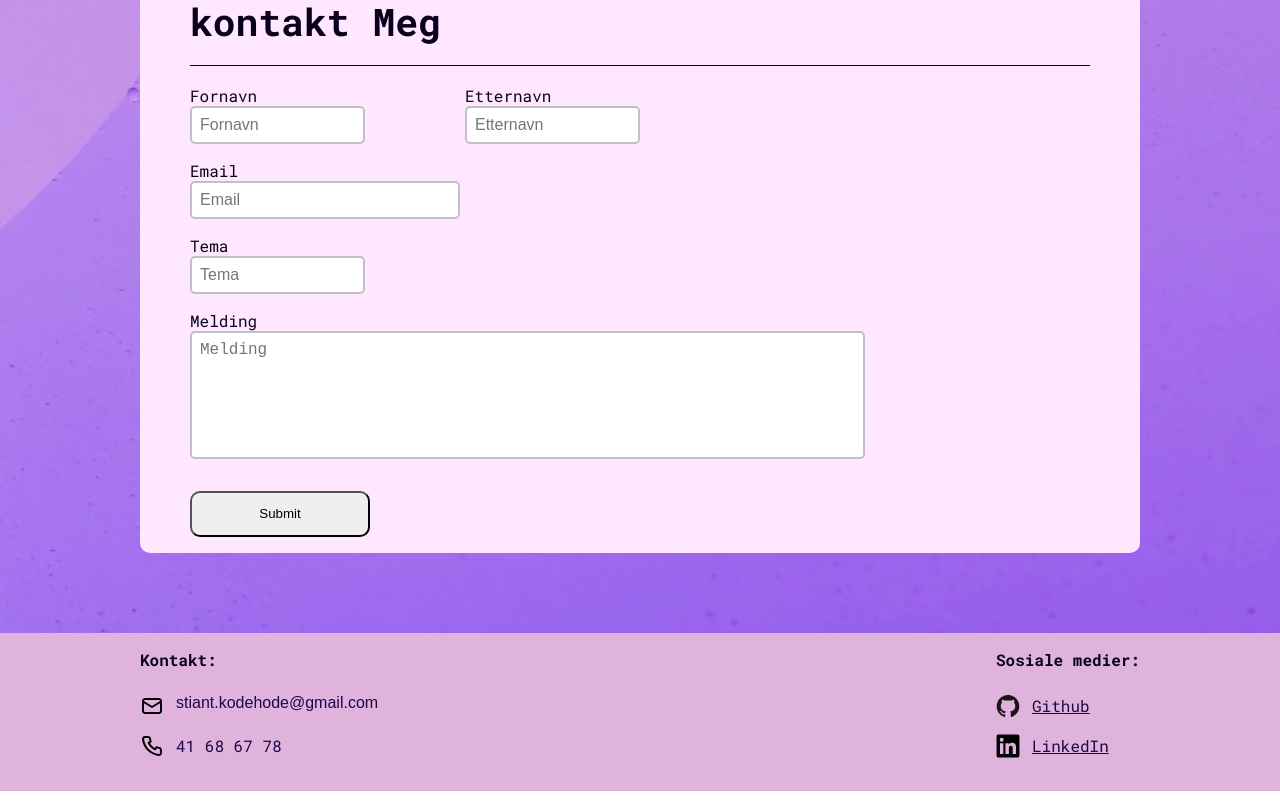
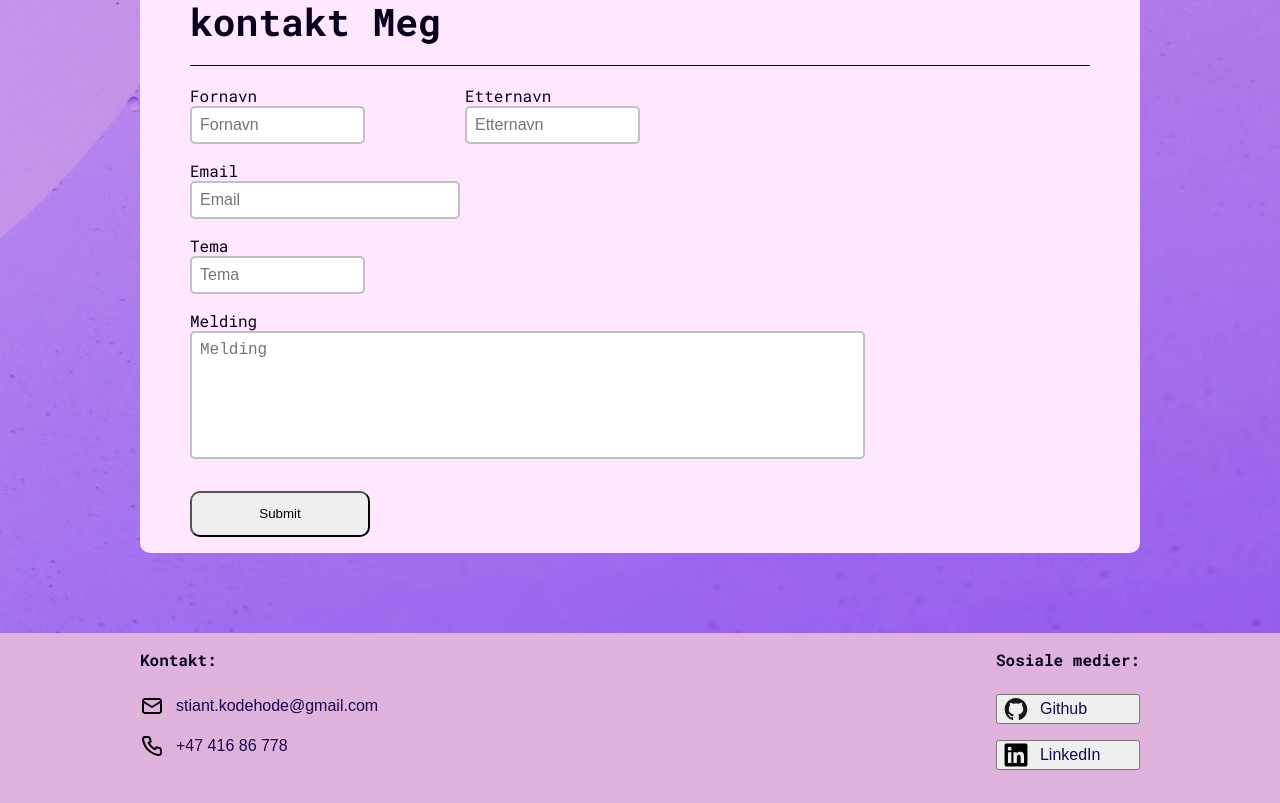
Before and after one commit to stiankodehode/portfolio, a React (Create React App) app: page / in a window 1280 px wide. Shown: the part 2109-2912 px from the top of the page. Built offline with nearby package versions, Linux system fonts and the light colour scheme.

Commit message:
footer fix

```diff
--- a/src/pages/sections/Footer.js
+++ b/src/pages/sections/Footer.js
@@ -42,10 +42,10 @@ const Footer = (props) => {
                         {contactSvgs.mail}
                         <span>stiant.kodehode@gmail.com</span>
                     </FooterButton>
-                    <FooterLink onClick={clipboardCopy}>
+                    <FooterButton onClick={clipboardCopy}>
                         {contactSvgs.phone}
-                        <span>41 68 67 78</span>
-                    </FooterLink>
+                        <span>+47 416 86 778</span>
+                    </FooterButton>
                 </FlexColumn>
                 <FlexColumn>
                     <StyledHeading>{content.socials}</StyledHeading>
--- a/src/pages/sections/footer/styled.js
+++ b/src/pages/sections/footer/styled.js
@@ -22,7 +22,7 @@ export const FooterContainer = styled.div`
     }
 `;
 
-export const FooterLink = styled.a`
+export const FooterLink = styled.button`
     display: flex;
     align-items: center;
     gap: 0.75em;
@@ -41,6 +41,7 @@ export const FooterButton = styled.button`
     padding: 0;
     border: none;
     display: flex;
+    align-items: center;
     gap: 0.75em;
     margin: 0.5em 0;
     color: #09001e;
```
